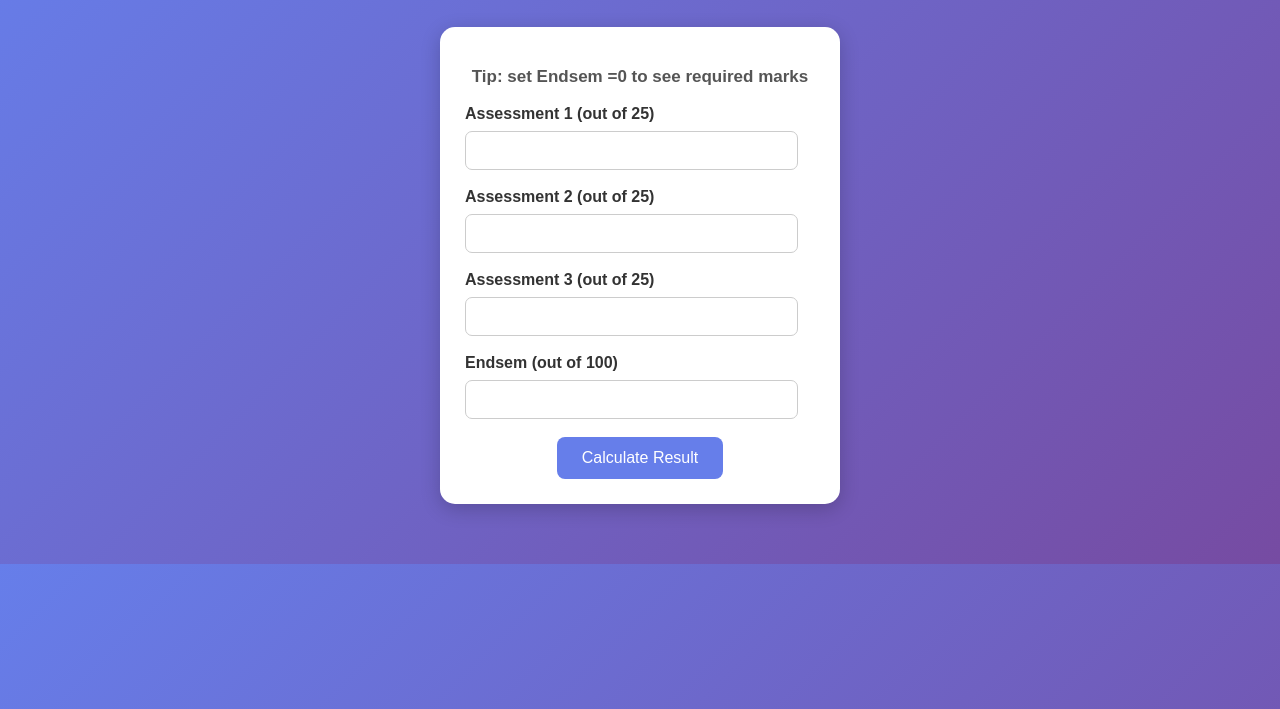
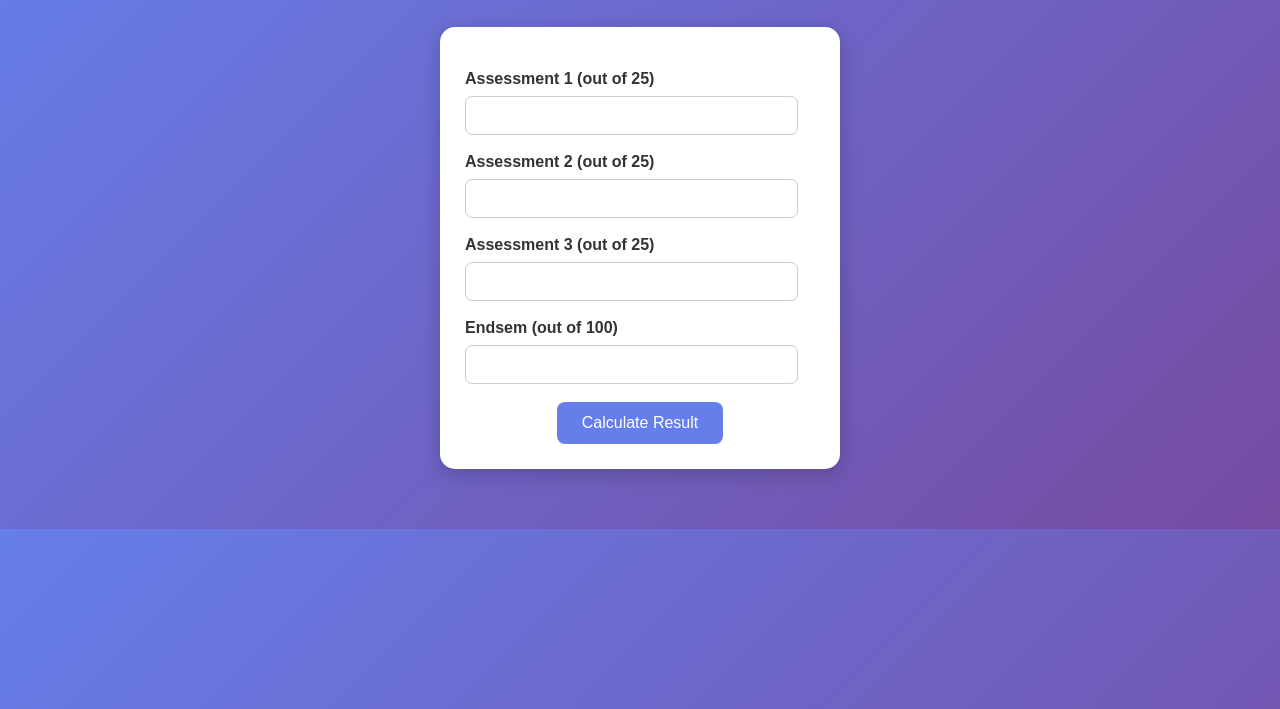
Before and after one commit to ULFAT240/ulfat222, a plain HTML site: page index.html in a window 1280 px wide. Shown: the part 91-800 px from the top of the page. Drawn offline with Linux system fonts and the light colour scheme.

Commit message:
Fix HTML structure and remove duplicates

```diff
--- a/index.html
+++ b/index.html
@@ -176,7 +176,7 @@
 <body>
     <h1>Student Result System</h1>
     <div class="section">
-<h2>Tip: set Endsem =0 to see required marks</h2>
+
 
     <div class="container">Assessment 1 (out of 25)
     <input type="number" id="a1">
```
